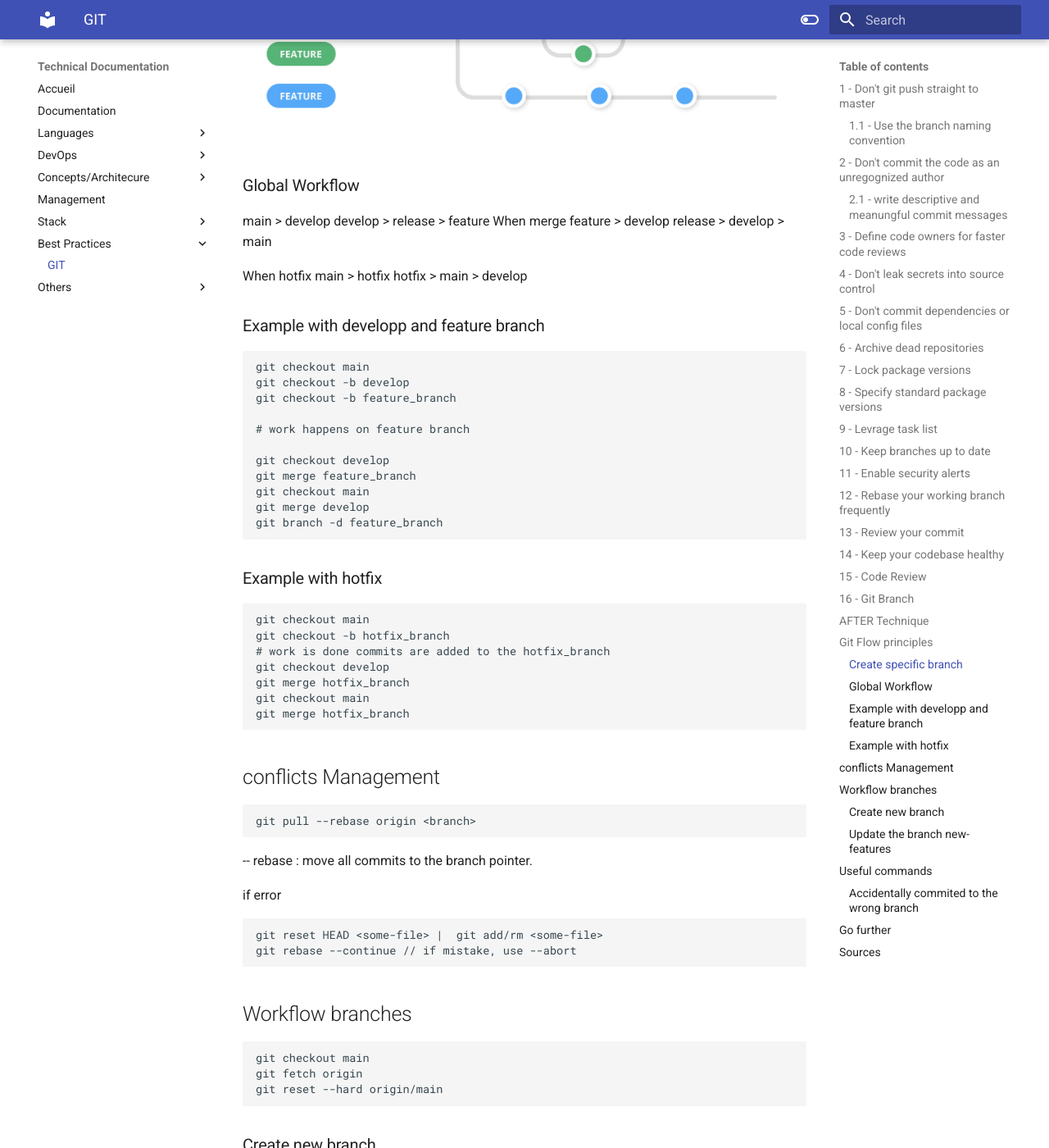
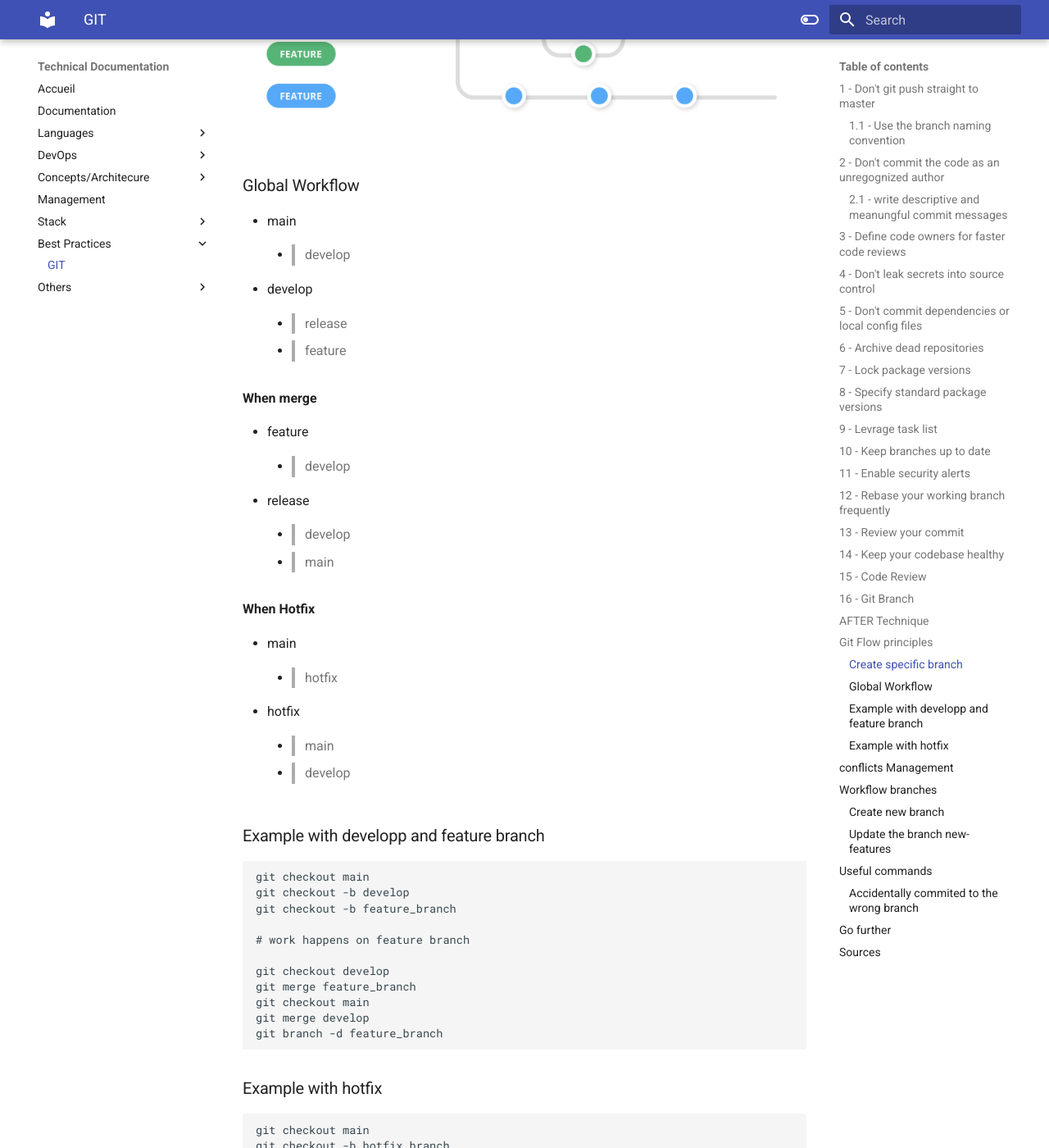
Before and after one commit to AnneLaure57/doc, an MkDocs documentation site: the page built from docs/BestPractices/bestPracticesGit.md, in a window 1280 px wide and 1400 px high, scrolled down 6082 px. Shown: the whole window at 82% size. Built offline with MkDocs 1.6.1 and Material for MkDocs 9.7.7, drawn with Linux system fonts in a browser that asks for light colours.

````diff
--- a/docs/BestPractices/bestPracticesGit.md
+++ b/docs/BestPractices/bestPracticesGit.md
@@ -174,18 +174,27 @@ Regroup the most important "Best Practices" :
 
 ### Global Workflow
 
-main > develop
-      develop > release
-              > feature
-When merge
-feature > develop
-release > develop
-        > main
+* main
+    * > develop
+* develop
+    * > release
+    * > feature
 
-When hotfix
-main > hotfix
-hotfix > main
-       > develop
+**When merge**
+
+* feature
+    * > develop
+* release
+    * > develop
+    * >main
+
+**When Hotfix**
+
+* main
+    * > hotfix
+* hotfix
+    * > main
+    * > develop
 ### Example with developp and feature branch
 
 ```
@@ -310,6 +319,4 @@ git reset --hard // fix the other branch, change the pointer of the branch
 * [Atlissian-Branch](https://www.atlassian.com/fr/git/tutorials/comparing-workflows/feature-branch-workflow)
 * [Atlissian-GitFlow](https://www.atlassian.com/fr/git/tutorials/comparing-workflows/gitflow-workflow)
 
-[![Generic badge](https://aleen42.github.io/badges/src/stackoverflow.svg)](https://stackoverflow.com/questions/24717208/git-what-is-the-best-practice-for-team-work-on-a-feature-branch)
-
-[![Generic badge](https://aleen42.github.io/badges/src/stackoverflow.svg)](https://stackoverflow.com/questions/4470523/create-a-branch-in-git-from-another-branch)
+[![Generic badge](https://aleen42.github.io/badges/src/stackoverflow.svg)](https://stackoverflow.com/questions/24717208/git-what-is-the-best-practice-for-team-work-on-a-feature-branch) [![Generic badge](https://aleen42.github.io/badges/src/stackoverflow.svg)](https://stackoverflow.com/questions/4470523/create-a-branch-in-git-from-another-branch)
````
